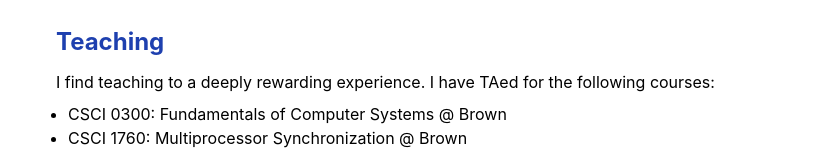
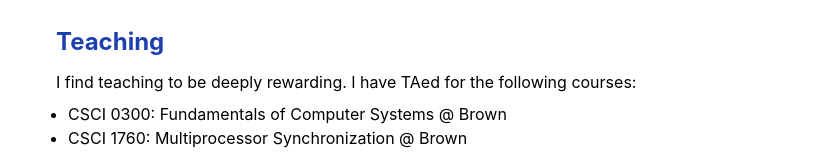
Before and after one commit to vic-lsh/vli, a Next.js app: page / in a window 1280 px wide. Shown: the part 746-899 px from the top of the page, without its empty margins (248-1068 px from the left). Built offline with nearby package versions, Linux system fonts and the light colour scheme.

Commit message:
fix typo

```diff
--- a/app/page.tsx
+++ b/app/page.tsx
@@ -204,7 +204,7 @@ const Teaching = () => {
       <SectionHeader>Teaching</SectionHeader>
       <SectionContent>
         <p>
-          {`I find teaching to a deeply rewarding experience. I have TAed for the following courses:`}
+          {`I find teaching to be deeply rewarding. I have TAed for the following courses:`}
         </p>
         <ul className="list-disc list-outside ml-3 py-2">
           <li>CSCI 0300: Fundamentals of Computer Systems @ Brown</li>
```
